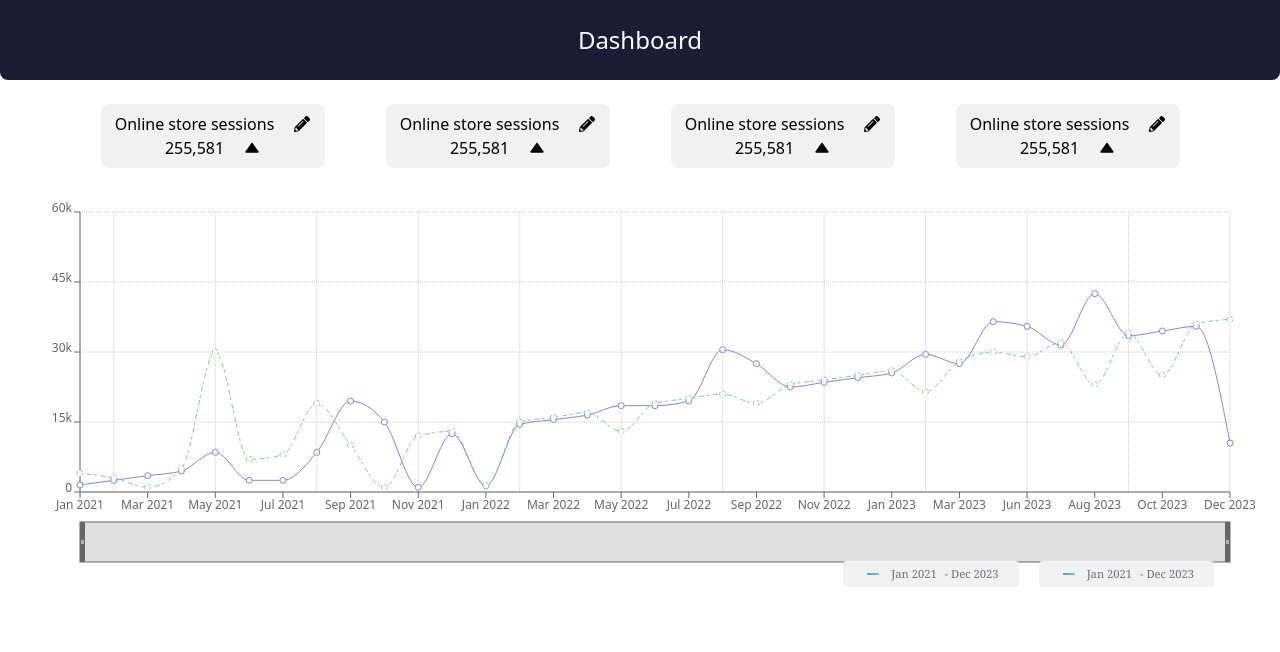
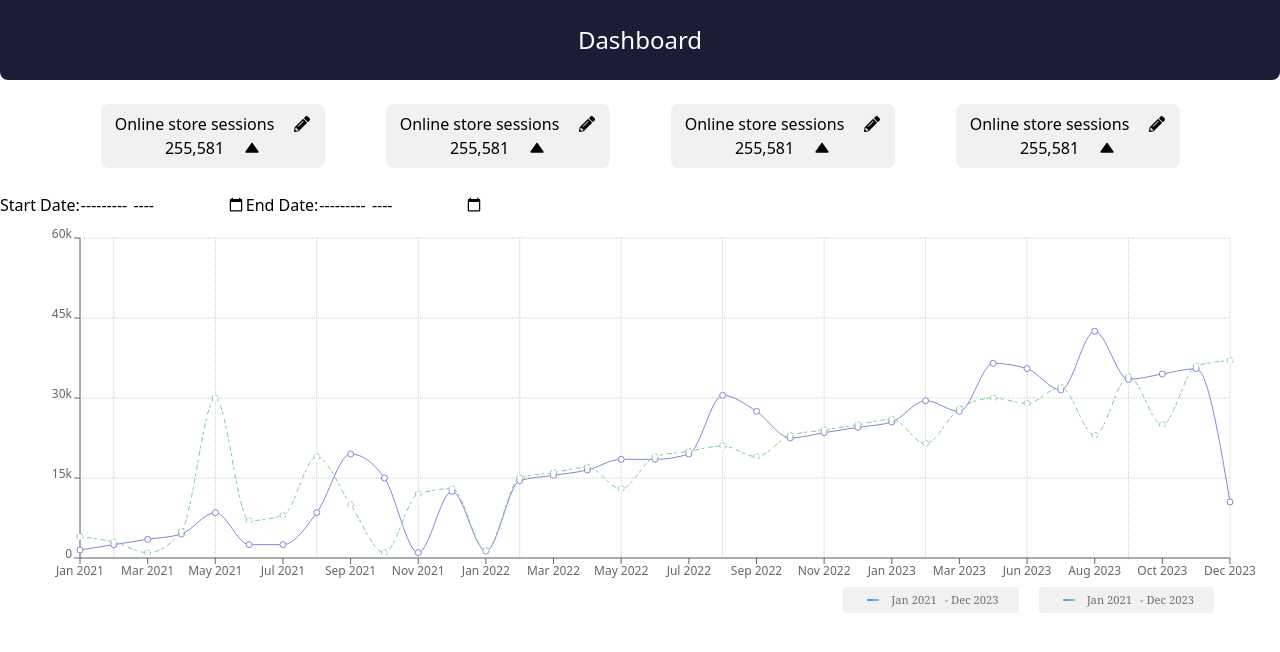
Before and after one commit to Ashutosh5333/MarbleFroontend, a React (Vite) app in the folder marbleai/: page / in a window 1280 px wide. Shown: the top 652 px of the page. Built offline with nearby package versions, Linux system fonts and the light colour scheme.

Commit message:
feat:custom date range added

```diff
--- a/marbleai/package.json
+++ b/marbleai/package.json
@@ -11,12 +11,14 @@
   },
   "dependencies": {
     "react": "^18.2.0",
+    "react-date-range": "^2.0.0-alpha.4",
     "react-dom": "^18.2.0",
     "react-icons": "^5.0.1",
     "recharts": "^2.12.1"
   },
   "devDependencies": {
     "@types/react": "^18.2.56",
+    "@types/react-date-range": "^1.4.9",
     "@types/react-dom": "^18.2.19",
     "@typescript-eslint/eslint-plugin": "^7.0.2",
     "@typescript-eslint/parser": "^7.0.2",
--- a/marbleai/src/components/Chart/StoreChart.tsx
+++ b/marbleai/src/components/Chart/StoreChart.tsx
@@ -1,41 +1,46 @@
-import {
-  LineChart,
-  Line,
-  XAxis,
-  YAxis,
-  CartesianGrid,
-  Tooltip,
-  Legend,
-  ResponsiveContainer,
-  Brush,
-} from "recharts";
+import React, { useState } from 'react';
+import { LineChart, Line, XAxis, YAxis, CartesianGrid, Tooltip, Legend, ResponsiveContainer } from "recharts";
 import { data } from "../../context/index";
 import { ChartTooltip } from "../Dashboard/ChartTooltip";
 import { CustomYAxisTick } from "../Dashboard/CustomYAxisTick";
 import { CustomLegend } from "../Dashboard/CutstomLegend";
+import CustomDatePicker from '../Dashboard/CustomDatePicker';
+import { DataItem } from '../../interface';
 
 const StoreChart: React.FC = () => {
-  type DataItem = {
-    date: string;
-    uv: number;
-    pv: number;
-    amt: number;
-  };
-
-  const Data: DataItem[] = [...data].sort((a: DataItem, b: DataItem) => {
+  const initialData: DataItem[] = [...data].sort((a: DataItem, b: DataItem) => {
     const [aMonth, aYear] = a.date.split(" ");
     const [bMonth, bYear] = b.date.split(" ");
     const aDate = new Date(`${aYear} ${aMonth}`);
     const bDate = new Date(`${bYear} ${bMonth}`);
     return aDate.getTime() - bDate.getTime();
   });
+const [selectedData, setSelectedData] = useState<DataItem[]>(initialData);
 
+   const handleDateRangeChange = (startDate: string, endDate: string) => {
+    const filteredData = initialData.filter((item) => {
+      const itemDate = new Date(item.date);
+      const start = new Date(startDate);
+      const end = new Date(endDate);
+      return itemDate >= start && itemDate <= end;
+    });
+    setSelectedData(filteredData);
+  };
+  const defaultStartDate = initialData[0]?.date;
+  const defaultEndDate = initialData[initialData.length - 1]?.date;
 
   return (
+    <div>
+     <CustomDatePicker
+        onDateRangeChange={handleDateRangeChange}
+        defaultStartDate={defaultStartDate}
+        defaultEndDate={defaultEndDate}
+      />
+
       <ResponsiveContainer height={400}>
         <LineChart
           height={400}
-        data={Data}
+          data={selectedData}
           margin={{
             top: 20,
             right: 50,
@@ -43,11 +48,10 @@ const StoreChart: React.FC = () => {
             bottom: 5,
           }}
         >
-         <Brush/>
           <CartesianGrid strokeDasharray="1 1" />
           <XAxis
             dataKey="date"
-          tickCount={Data?.length ?? 0}
+            tickCount={selectedData?.length ?? 0}
             tick={{
               stroke: "light-grey",
               strokeWidth: 0.5,
@@ -59,7 +63,7 @@ const StoreChart: React.FC = () => {
             interval="preserveStartEnd"
           />
           <Tooltip
-            content={<ChartTooltip  data={Data} colors={{
+            content={<ChartTooltip data={selectedData} colors={{
               stroke: "rgb(54, 162, 235)",
               fill: "rgba(54, 162, 235, 0.2)",
             }} />}
@@ -69,9 +73,7 @@ const StoreChart: React.FC = () => {
               borderRadius: "10px",
             }}
           />
-
-          <Legend content={<CustomLegend data={Data} />} />
-
+          <Legend content={<CustomLegend data={selectedData} />} />
           <Line
             type="monotone"
             dataKey="pv"
@@ -84,10 +86,9 @@ const StoreChart: React.FC = () => {
             stroke="#82ca9d"
             strokeDasharray="3 4 5 2"
           />
-        {/* <Brush/> */}
         </LineChart>
-
       </ResponsiveContainer>
+    </div>
   );
 };
 
--- /dev/null
+++ b/marbleai/src/components/Dashboard/CustomDatePicker.tsx
@@ -0,0 +1,32 @@
+import  { useState, useEffect } from 'react';
+
+const CustomDatePicker = ({ onDateRangeChange, defaultStartDate, defaultEndDate }:any) => {
+  const [startDate, setStartDate] = useState(defaultStartDate);
+  const [endDate, setEndDate] = useState(defaultEndDate);
+
+    // console.log("start",startDate)
+    // console.log("enddate",endDate)
+
+  useEffect(() => {
+     onDateRangeChange(startDate, endDate);
+  }, [startDate, endDate]);
+
+  const handleStartDateChange = (event: { target: { value: any; }; }) => {
+    setStartDate(event.target.value);
+  };
+
+  const handleEndDateChange = (event: { target: { value: any; }; }) => {
+    setEndDate(event.target.value);
+  };
+
+  return (
+    <div>
+      <label htmlFor="startDate">Start Date:</label>
+      <input type="month" id="startDate" value={startDate} onChange={handleStartDateChange} />
+      <label htmlFor="endDate">End Date:</label>
+      <input type="month" id="endDate" value={endDate} onChange={handleEndDateChange} />
+    </div>
+  );
+};
+
+export default CustomDatePicker;
--- /dev/null
+++ b/marbleai/src/interface/index.ts
@@ -0,0 +1,6 @@
+export type DataItem = {
+    date: string;
+    uv: number;
+    pv: number;
+    amt: number;
+  };
```
Also changed, not shown: 1 other file (tests, documents, lock files or other folders). Lines whose indentation alone changed are shown as unchanged.
